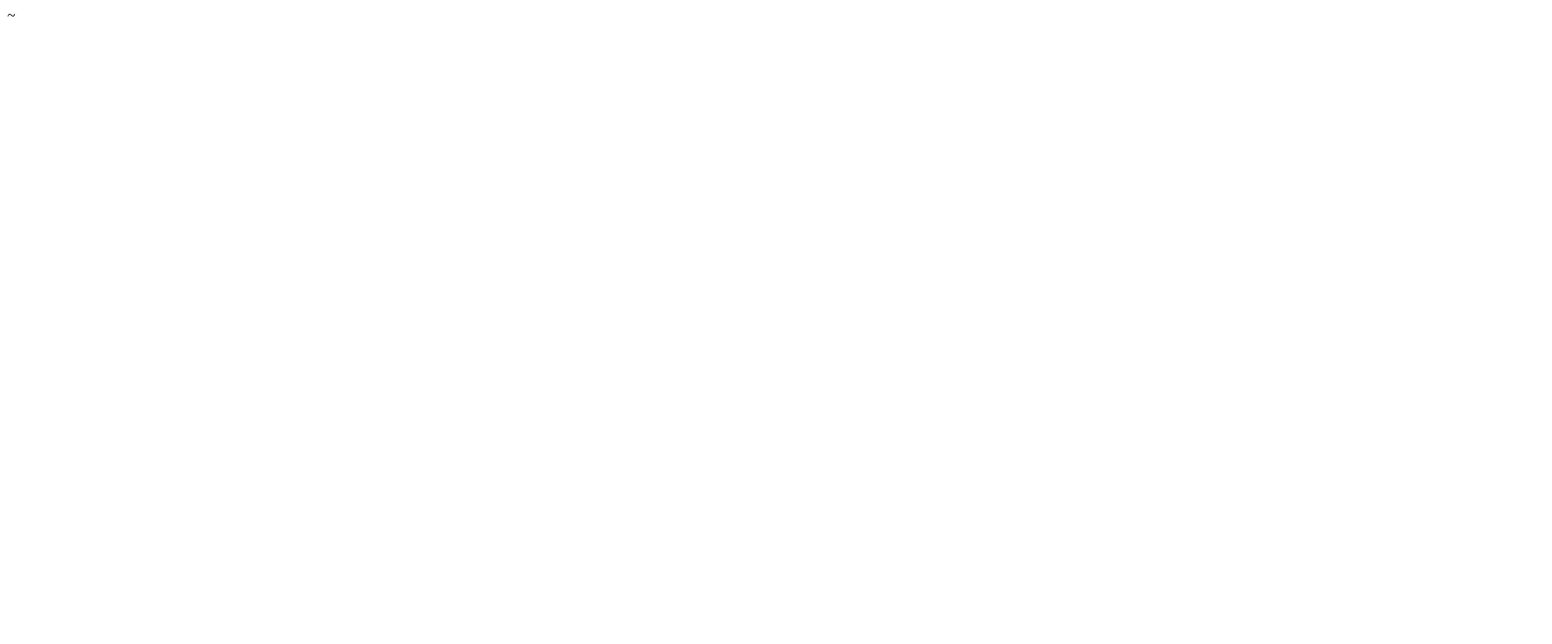
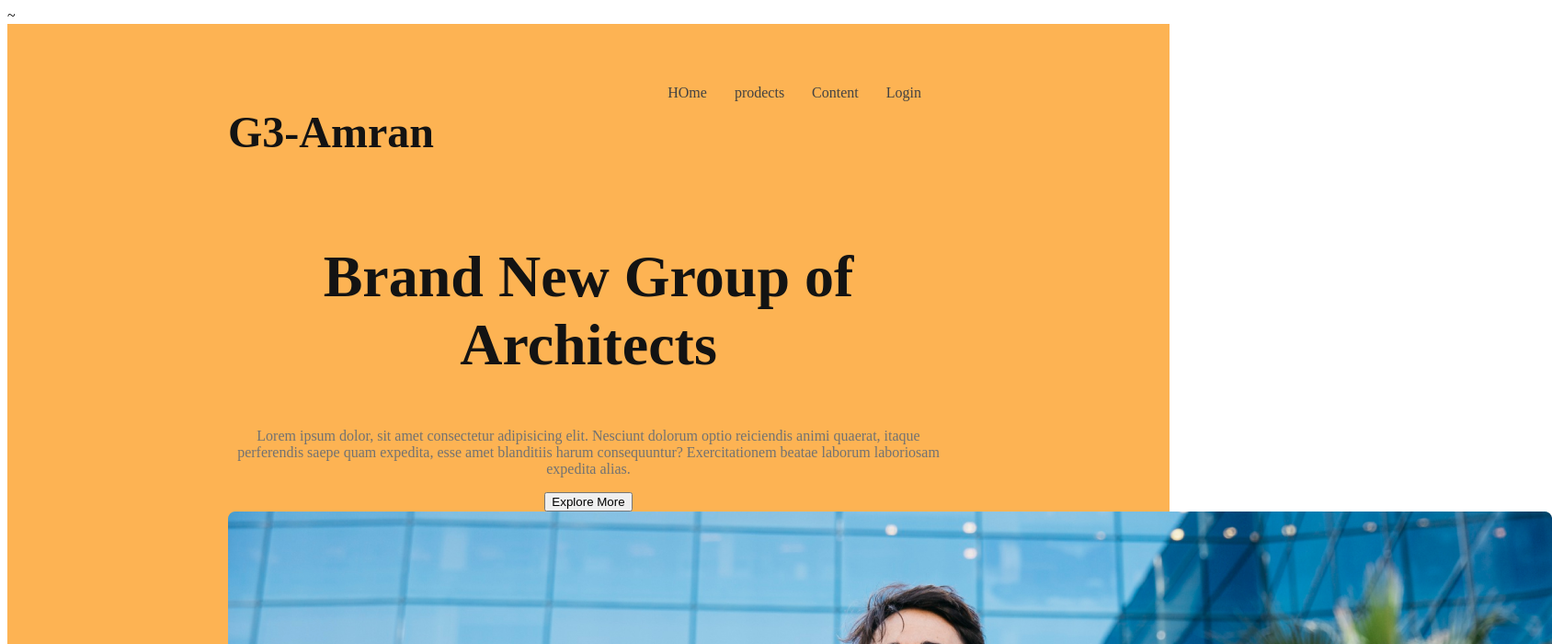
Before and after one commit to Amran147/g3-architects-website, a plain HTML site: page index.html in a window 1280 px wide. Shown: the top 700 px of the page at 92% size, 1688 px wide, since content can reach past the window. Drawn offline with Linux system fonts and the light colour scheme.

Commit message:
add the header section

```diff
--- a/index.html
+++ b/index.html
@@ -1,12 +1,42 @@
-~<!DOCTYPE html>
+~
+<!DOCTYPE html>
 <html lang="en">
+
 <head>
     <meta charset="UTF-8">
     <meta name="viewport" content="width=device-width, initial-scale=1.0">
     <title> arkitecs</title>
     <link rel="stylesheet" href="styles/architects.css">
 </head>
+
 <body>
+    <header>
+        <nav>
+            <h2 class="nav-title">G3-Amran</h2>
+            <ul>
+                <li><a href=" ">HOme</a></li>
+                <li><a href="">prodects </a></li>
+                <li><a href="">Content</a></li>
+                <li><a href="">Login</a></li>
+            </ul>
+        </nav>
+        <div class="banner">
+            <div class="banner-content">
+                <h2 class="banner-title">Brand New Group of Architects</h2>
+                <p class="banner-description">Lorem ipsum dolor, sit amet consectetur adipisicing elit. Nesciunt dolorum
+                    optio reiciendis animi quaerat, itaque perferendis saepe quam expedita, esse amet blanditiis harum
+                    consequuntur? Exercitationem beatae laborum laboriosam expedita alias.</p>
+                 <button class="btn-primary">Explore More</button>
+            </div>
+            <img src="images/banner.png" alt="">
+        </div>
+    </header>
+    <main>
 
+    </main>
+    <footer>
+
+    </footer>
 </body>
+
 </html>
--- a/styles/architects.css
+++ b/styles/architects.css
@@ -0,0 +1,62 @@
+/* wrok sens font */
+@import url(<style>
+@import url('https://fonts.googleapis.com/css2?family=Work+Sans:ital,wght@0,100..900;1,100..900&display=swap');
+</style>);
+/* shared styles */
+*{
+    // <uniquifier>: Use a unique and descriptive class name
+// <weight>: Use a value from 100 to 900
+
+.work-sans-<uniquifier> {
+  font-family: "Work Sans", sans-serif;
+  font-optical-sizing: auto;
+  font-weight: <weight>;
+  font-style: normal;
+}
+.btn-primaty{
+
+}
+}
+/* header styles */
+header{
+    background-color: rgba(252, 154, 25, 0.747);
+    padding: 50PX 240PX;
+    align-items: center;
+}
+nav{
+    display: flex;
+    justify-content: space-between;
+}
+.nav-title{
+    font-size: 3rem;
+    font-weight: 700;
+    color: #131313;
+}
+nav > ul{
+    display: flex;
+}
+nav  li{
+    list-style: none;
+    margin-right: 30px ;
+    font-weight: 500;
+    font-size: 1rem;
+}
+nav li a{
+    text-decoration: none;
+    color: #424242;
+}
+/* banner styles */
+.banner-content{
+    max-width: 800px;
+    text-align: center;
+    margin: 0 auto;
+}
+ .banner-title{
+    font-size: 4rem;
+    font-weight: 700;
+    color: #131313;
+
+ }
+.banner-description{
+    color: #727272;
+}
```
